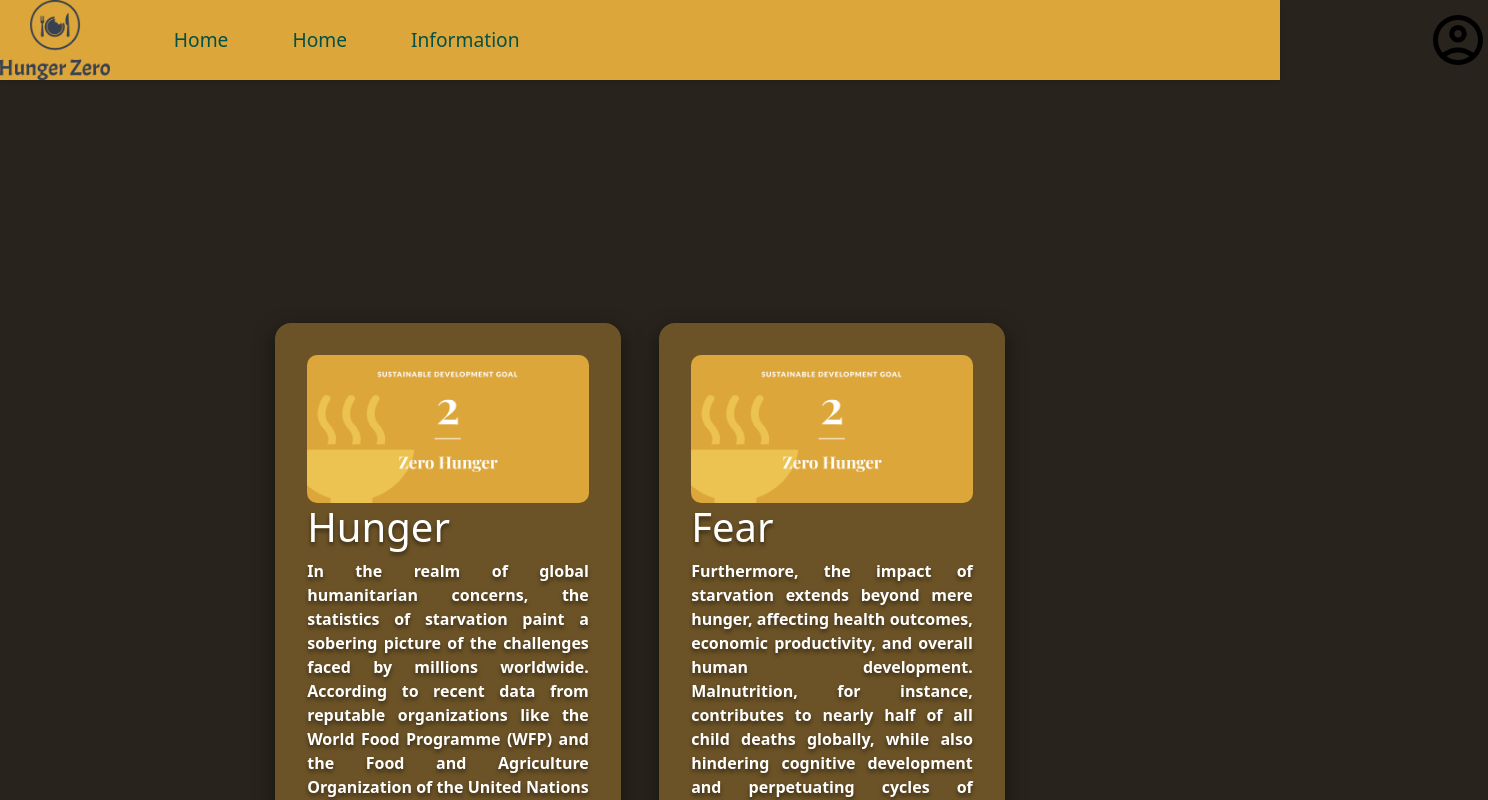
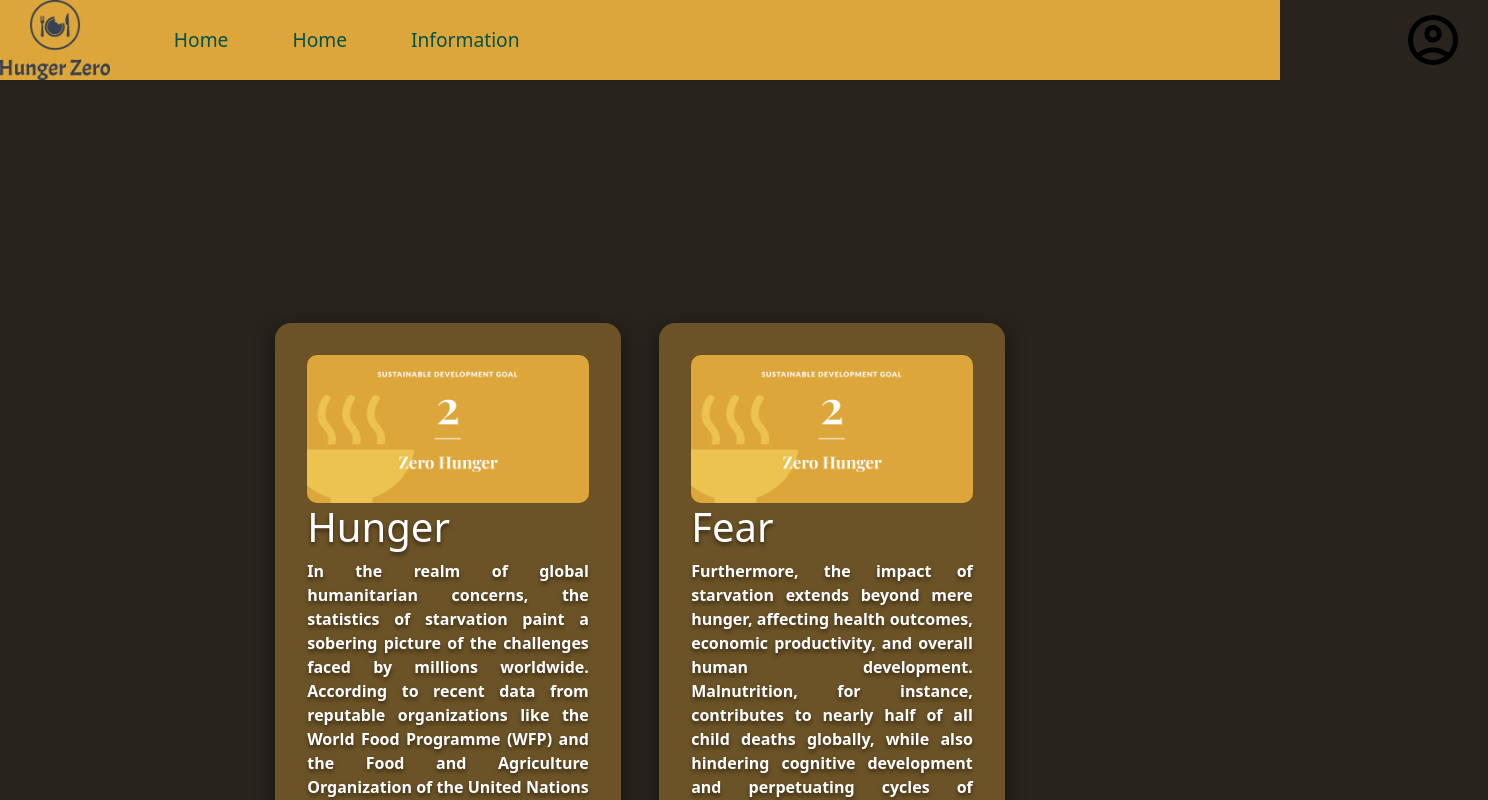
Before and after one commit to erikpersson0884/DAT257-Agile-software-project-management, a React (Vite) app in the folder Frontend/DAT257_Website/: page /information in a window 1280 px wide. Shown: the top 800 px of the page, 1488 px wide, since content can reach past the window. Built offline with nearby package versions, Linux system fonts and the light colour scheme.

Commit message:
moved userlogo

```diff
--- a/Frontend/DAT257_Website/src/Components/Header/Header.css
+++ b/Frontend/DAT257_Website/src/Components/Header/Header.css
@@ -96,7 +96,7 @@ header {
 .userLogo {
     width: 60px;
     height: 60px;
-    margin-left:33vw;
+    margin-left:32vw;
 }
 
 .loginFormContainer {
```
